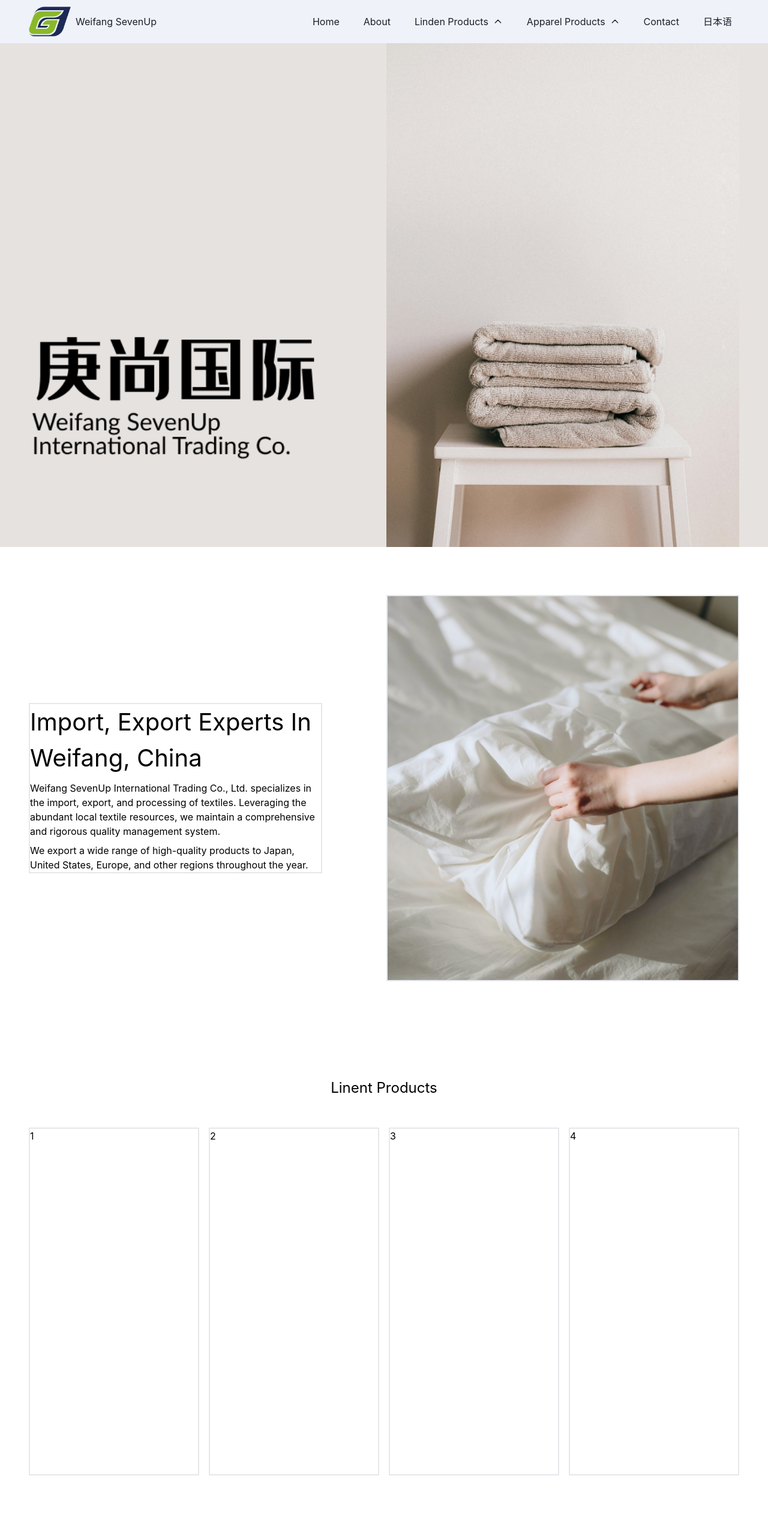
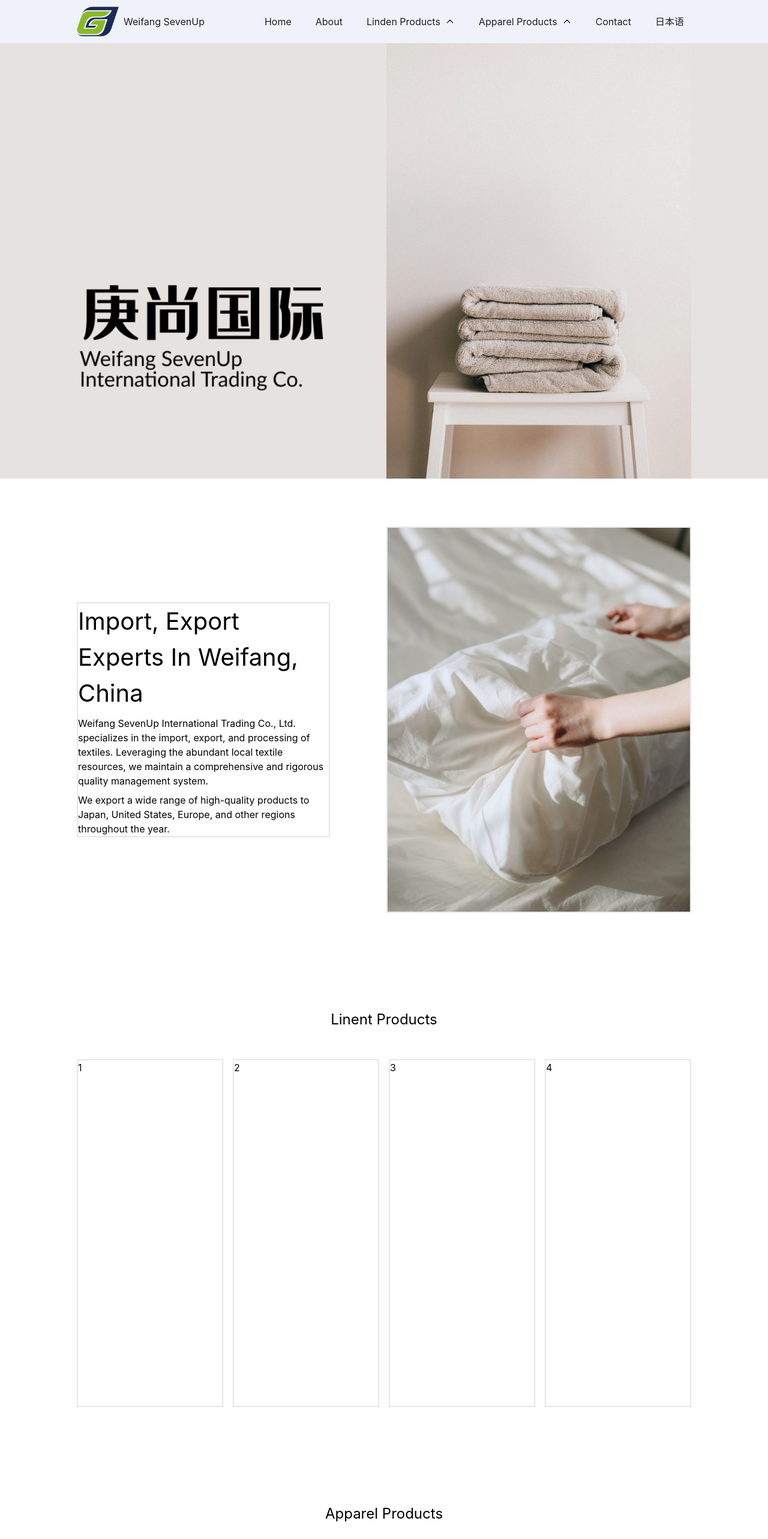
Before and after one commit to jasonxuDrop/venus-trading-website-2024, a React (Create React App) app: page / in a window 1280 px wide. Shown: the top 2566 px of the page at 60% size. Built offline with nearby package versions, Linux system fonts and the light colour scheme.

Commit message:
update grid layout in multiple components

```diff
--- a/src/components/Footer.js
+++ b/src/components/Footer.js
@@ -4,7 +4,7 @@ import logo from "../assets/images/logo/Logo Icon@4x 1.png";
 const Footer = () => {
   return (
     <footer className="bg-footerBgColor">
-      <div className="max-w-7xl mx-auto px-8 py-12 lg:px-12">
+      <div className="max-w-7xl mx-auto py-12 px-3.5 sm:px-16 lg:px-32">
         <div className="grid grid-cols-1 lg:grid-cols-6 gap-8">
           <div className="sm:col-span-1 lg:col-span-3">
             <div className="flex items-center flex-shrink-0">
--- a/src/components/Header.js
+++ b/src/components/Header.js
@@ -28,7 +28,7 @@ const Header = () => {
 
   return (
     <nav className="bg-navbarcolor text-textcolor">
-      <div className="max-w-7xl mx-auto px-8 lg:px-12">
+      <div className="max-w-7xl mx-auto px-3.5 sm:px-16 lg:px-32">
         <div className="flex items-center justify-between">
           <a href="/">
             <div className="flex items-center flex-shrink-0">
--- a/src/pages/About.js
+++ b/src/pages/About.js
@@ -3,7 +3,7 @@ import aboutImg from "../assets/images/aboutImg/pexels-cottonbro-4108797.png";
 
 const About = () => {
   return (
-    <div className="max-w-screen-xl mx-auto px-8 sm:px-6 lg:px-12">
+    <div className="max-w-screen-xl mx-auto px-3.5 sm:px-16 lg:px-32">
       <div className="relative grid grid-cols-12 gap-2">
         <div className="col-span-12 lg:col-span-5 text-left border-2 my-auto">
           <h1>
--- a/src/pages/ApparelProducts.js
+++ b/src/pages/ApparelProducts.js
@@ -2,7 +2,7 @@ import React from "react";
 
 const Products = () => {
   return (
-    <div className="max-w-screen-xl mx-auto px-8 sm:px-6 lg:px-12">
+    <div className="max-w-screen-xl mx-auto px-3.5 sm:px-16 lg:px-32">
       {/* Apparel Products */}
       <h1 className="text-heading4 text-center mb-[3rem]">Apparel Products</h1>
       <div className="relative grid grid-cols-12 gap-4">
--- a/src/pages/Home.js
+++ b/src/pages/Home.js
@@ -14,8 +14,9 @@ const Home = () => {
       <div className="w-full h-auto bg-homeBgColor">
         {/* Home */}
         <div className="max-w-screen-xl mx-auto
-        sm:px-6
-        lg:px-12">
+        px-3.5
+        sm:px-16
+        lg:px-32">
           <div className="relative grid grid-cols-12 gap-2">
 
 
--- a/src/pages/LinedenProducts.js
+++ b/src/pages/LinedenProducts.js
@@ -6,7 +6,7 @@ import React from "react";
 
 const LinedenProducts = () => {
   return (
-    <div className="max-w-screen-xl mx-auto px-8 sm:px-6 lg:px-12">
+    <div className="max-w-screen-xl mx-auto px-3.5 sm:px-16 lg:px-32">
       {/* Linent Products */}
       <h1 className="text-heading4 text-center mb-[3rem]">Linent Products</h1>
       <div className="relative grid grid-cols-12 gap-4">
```
